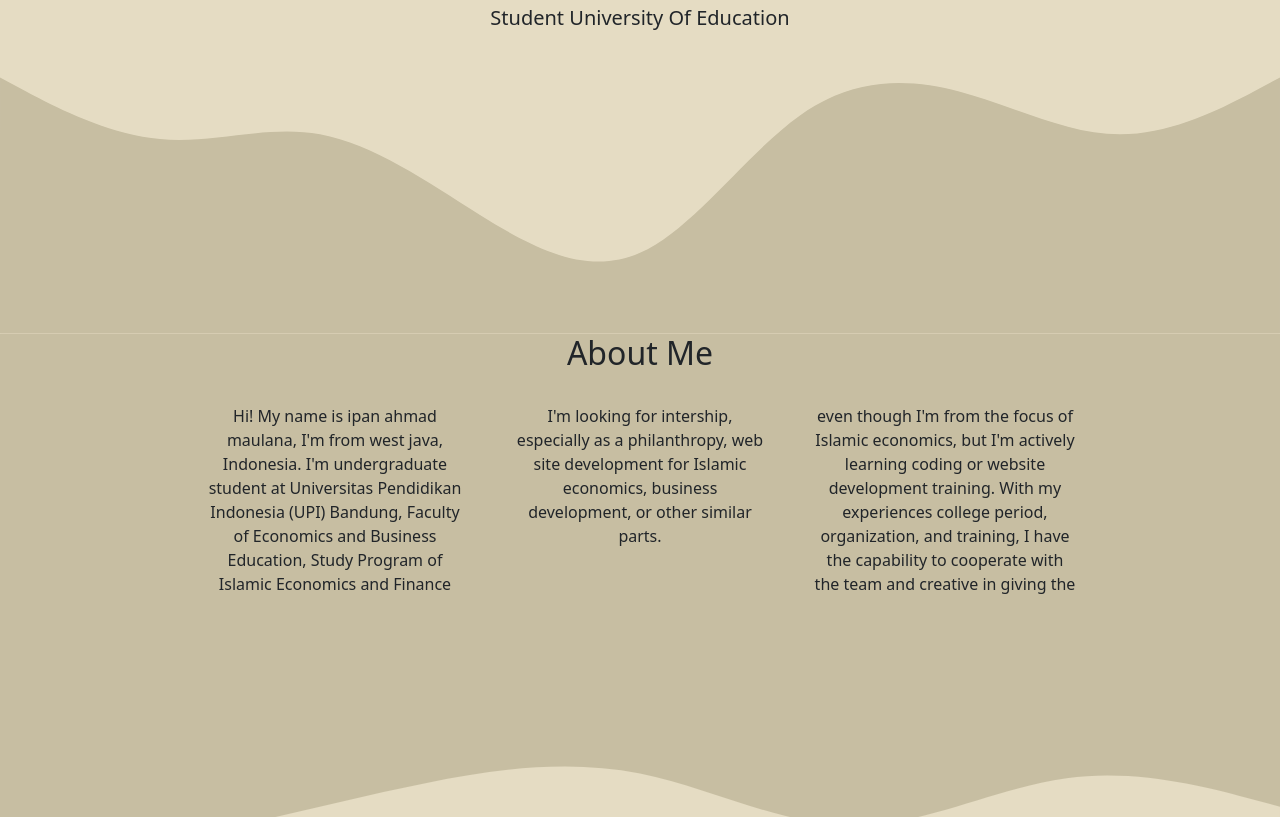
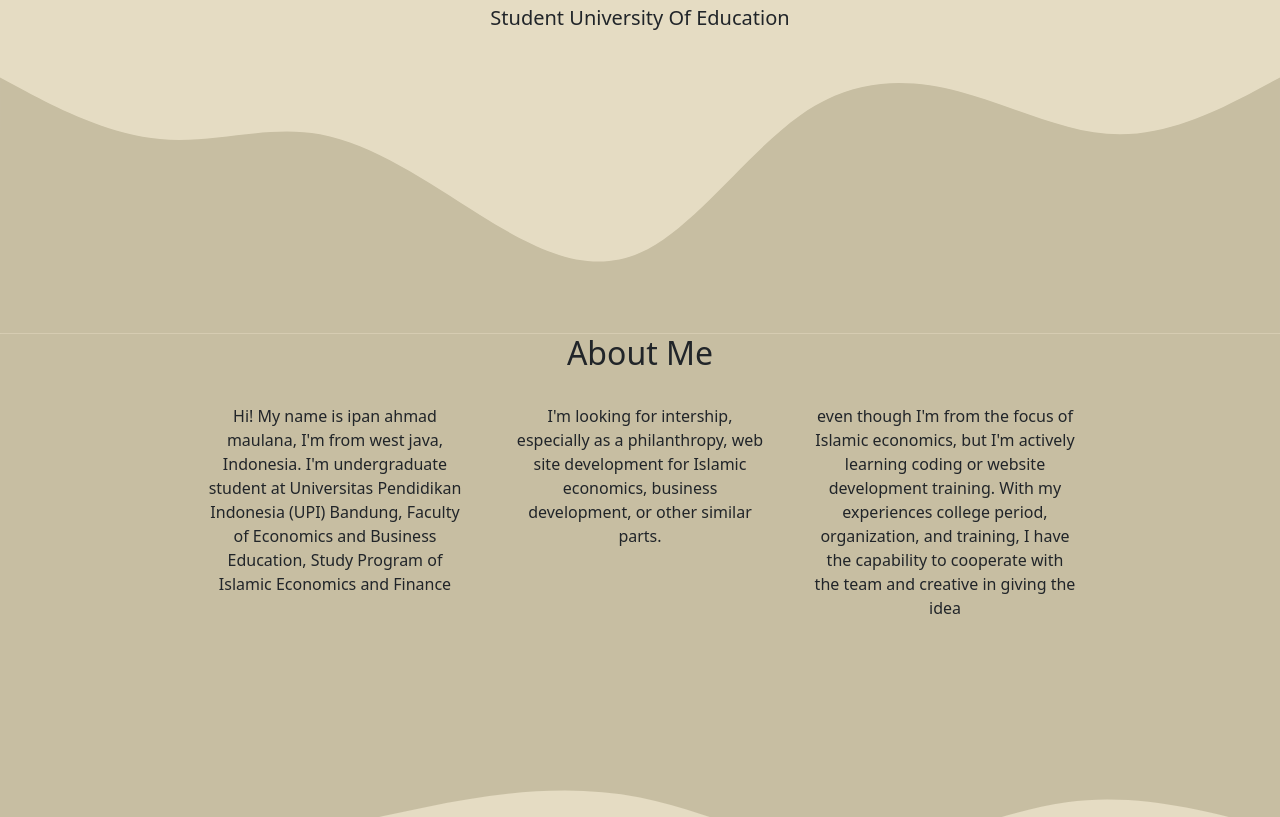
Before and after one commit to ipanahmad/Profile, a plain HTML site: page index.html in a window 1280 px wide. Shown: the part 410-1227 px from the top of the page. Drawn offline with nearby package versions, Linux system fonts and the light colour scheme.

Commit message:
Update index.html

```diff
--- a/index.html
+++ b/index.html
@@ -76,7 +76,7 @@
                 <div class="colom3 col-md-3 mb-4">
                     <p>even though I'm from the focus of Islamic economics, but I'm actively learning coding or website
                         development training. With my experiences college period, organization, and training, I have the
-                        capability to cooperate with the team and creative in giving the</p>
+                        capability to cooperate with the team and creative in giving the idea</p>
                 </div>
             </div>
         </div>
```
